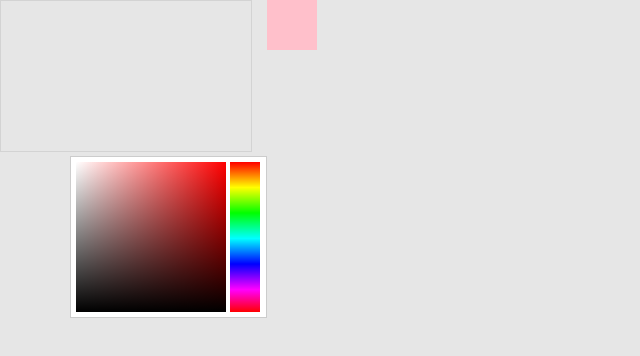
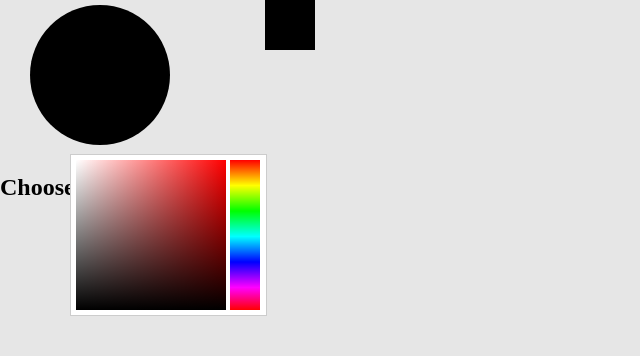
Before and after one commit to mariamtatishvili/ColorPicker, a plain HTML site: page index.html in a window 1280 px wide. Shown: the whole page, without its empty margins (0-640 px from the left). Drawn offline with Linux system fonts and the light colour scheme.

Commit message:
Update index.html

```diff
--- a/index.html
+++ b/index.html
@@ -4,17 +4,17 @@
 </header>
 <html>
 <body>
-<canvas id="myCircle" width="250" height="150" style="border:1px solid #d3d3d3;"></canvas>
+<canvas id="myCircle" width="250" height="150"></canvas>
 
-<label for="color-input" id="color-label" style="background-color: pink"></label>
+<label for="color-input" id="color-label" style="background-color: black"></label>
 <input type="checkbox" id="color-input" checked></input>
 
 <div id="color-picker">
   <canvas id="color-block" height="150" width="150"></canvas>
   <canvas id="color-strip" height="150" width="30"></canvas>
 </div>
-
-<script src="script.min.js"></script>
+<h2>Choose Your Color Here</h2>
+<script src="script.js"></script>
 
 </body>
 </html>
```
